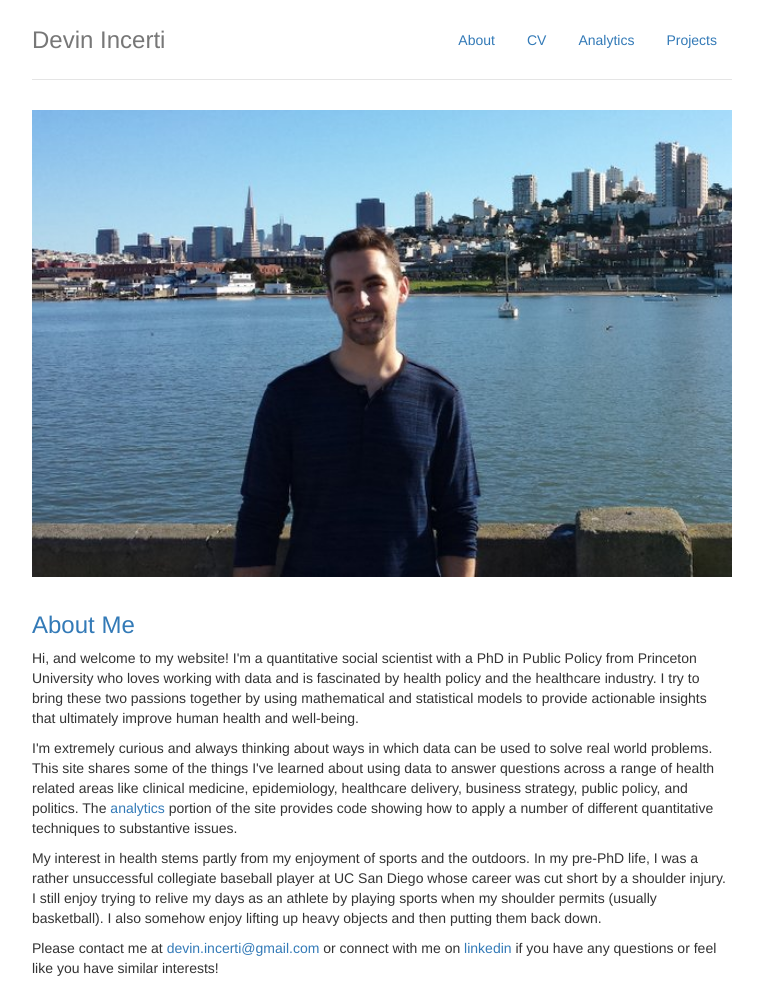
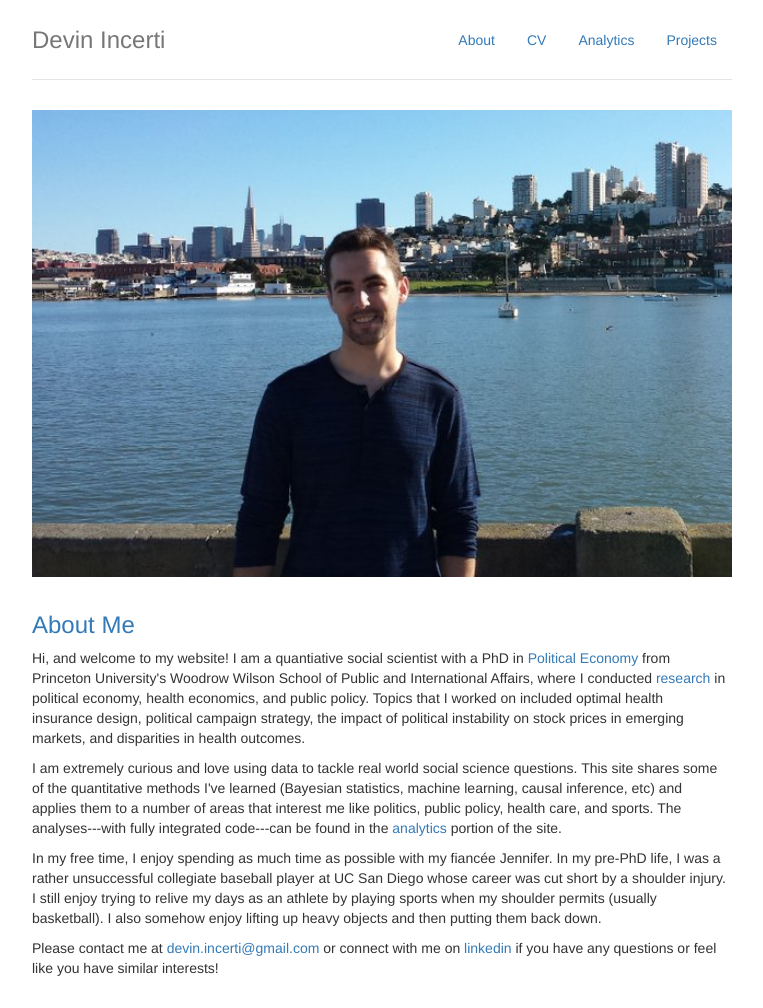
Before and after one commit to dincerti/dincerti.github.io, a Jekyll site: the page built from index.html, in a window 1280 px wide. Shown: the whole page, without its empty margins (258-1021 px from the left). Built offline with Jekyll 4.4.1, drawn with Linux system fonts in a browser that asks for light colours.

Commit message:
Update cv/index

```diff
--- a/cv.html
+++ b/cv.html
@@ -15,7 +15,7 @@ layout: default
 					  <td>  </td>
 					</tr>
 					<tr>
-					  <td> Ph.D. Public Affairs</td>
+					  <td> Ph.D. Political Economy</td>
 					  <td align="right"> 2010 - 2015</td>
 					</tr>
 					<tr>
@@ -51,8 +51,7 @@ layout: default
                    <h3 class="text-primary" style="margin-top:0"> Research Interests </h3>
                 </div>
                 <div class="col-md-9 col-sm-12" style="border-left: 1px solid #ccc;">
-				<p> Health services research, health economics, cost-effectiveness analysis, public policy, politics and health,
-					happiness and well-being, quantitative methods</p>
+				<p> Public policy, health economics, political economy, demography, quantitative methods</p>
 				</div>
         </div>
 	<br><br>
--- a/index.html
+++ b/index.html
@@ -9,20 +9,19 @@ layout: default
             <div class="box">
                 <div class="col-md-12" style="padding-right:20px; <!--border-right: 1px solid #ccc-->;">
 					<h3 style="margin-top:0"> About Me </h3>
-                    <p> Hi, and welcome to my website! I'm a quantitative social scientist with a PhD in Public Policy from Princeton University who loves working with data
-					and is fascinated by health policy and the healthcare industry.
-					I try to bring these two passions together by using mathematical and statistical models to provide actionable insights that ultimately improve
-					human health and well-being.
+                    <p> Hi, and welcome to my website! I am a quantiative social scientist with a PhD in <a href = "https://www.princeton.edu/~pegrad/wwsreq.html"> Political
+					Economy </a> from Princeton University's Woodrow Wilson School of Public and International Affairs, where I conducted
+					<a href="cv.html#research_papers">research</a> in political economy,
+					health economics, and public policy. Topics that I worked on included optimal health insurance design, political campaign strategy,
+					the impact of political instability on stock prices in emerging markets, and disparities in health outcomes.
 					</p>
-					<p>  I'm extremely curious and always thinking about ways in which data can be used to solve real world problems. This site shares some of the things
-					I've learned about using data to answer questions across a range of health related areas like clinical medicine, epidemiology, healthcare delivery,
-					business strategy, public policy, and politics.
-					The <a href="analytics.html">analytics</a> portion of the site provides code showing how to apply a number of different quantitative techniques to substantive
-					issues.
+					<p>  I am extremely curious and love using data to tackle real world social science questions. This site shares some of the quantitative methods I've learned
+					(Bayesian statistics, machine learning, causal inference, etc) and applies them to a number of areas that interest me like politics, public policy,
+					health care, and sports. The analyses---with fully integrated code---can be found in the <a href="analytics.html">analytics</a> portion of the site.
 
-			        <p> My interest in health stems partly from my enjoyment of sports and the outdoors. In my pre-PhD life, I was a rather unsuccessful collegiate baseball player at UC San Diego
-					whose career was cut short by a shoulder injury. I still enjoy trying to relive
-					my days as an athlete by playing sports when my shoulder permits (usually basketball). I also somehow enjoy lifting up heavy objects and then putting them back down. </p>
+			        <p> In my free time, I enjoy spending as much time as possible with my fianc&eacutee Jennifer. In my pre-PhD life, I was a rather unsuccessful collegiate baseball player at UC San Diego
+					whose career was cut short by a shoulder injury. I still enjoy trying to relive my days as an athlete by playing sports when my shoulder permits (usually basketball).
+					I also somehow enjoy lifting up heavy objects and then putting them back down. </p>
 
 					<p> Please contact me at <a href="mailto:#"> devin.incerti@gmail.com</a> or connect with me on <a href = "https://www.linkedin.com/in/devinincerti"> linkedin </a>
 					if you have any questions or feel like you have similar interests! </p>
```
